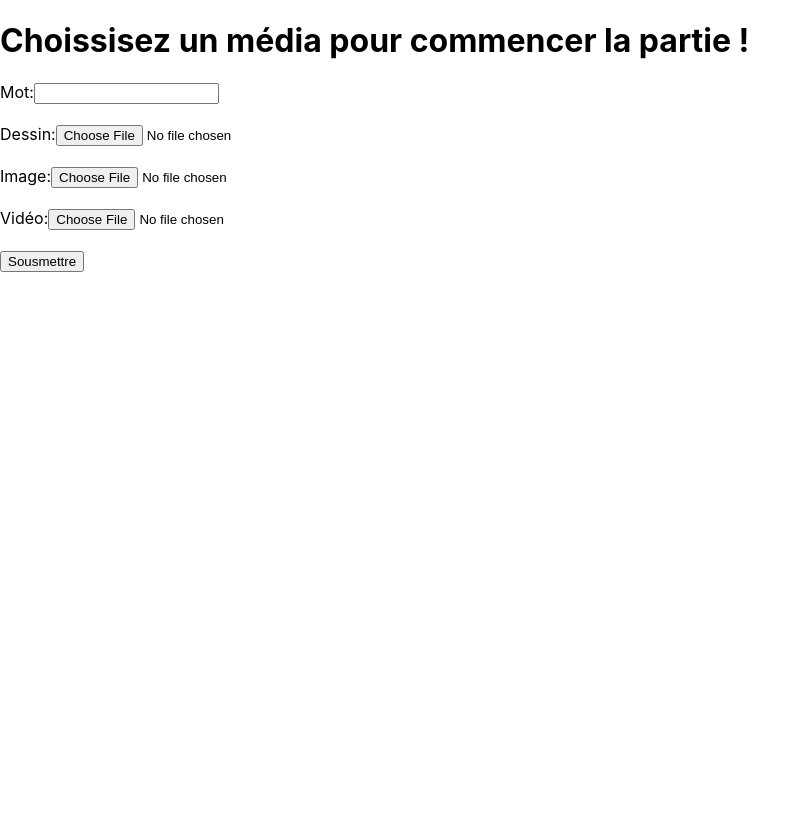
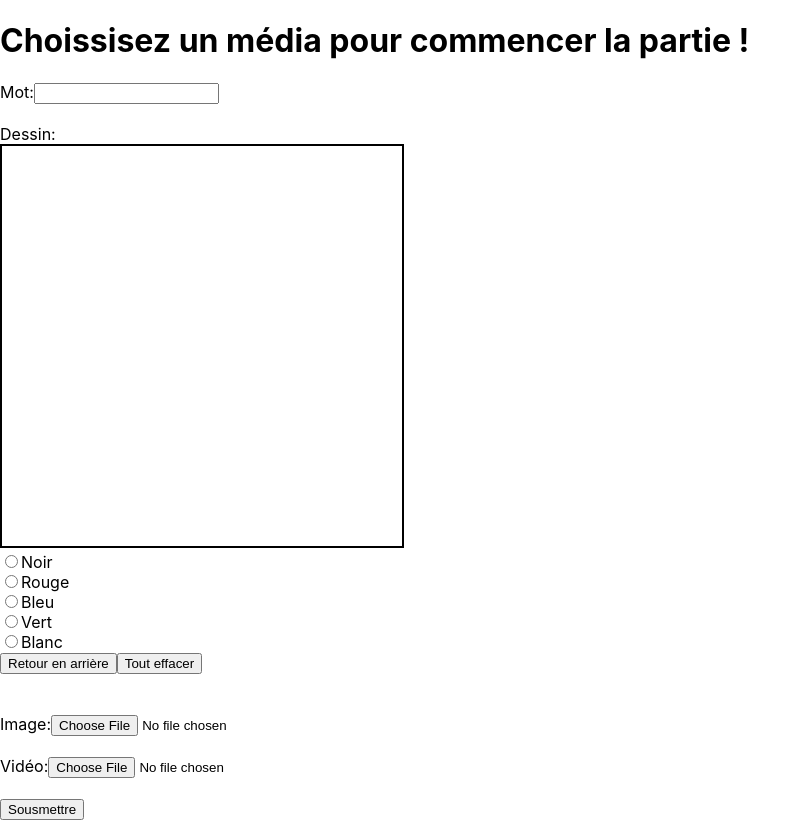
Before and after one commit to Pierre-Hugo/Projet_v1, a React (Create React App) app in the folder frontend-react/: page /export in a window 1280 px wide. Shown: the whole page, without its empty margins (0-810 px from the left). Built offline with nearby package versions, Linux system fonts and the light colour scheme; no server answers.

Commit message:
API dessin
presque terminée manque le retour au radio button noir à régler

```diff
--- /dev/null
+++ b/frontend-react/src/components/Canvas.js
@@ -0,0 +1,111 @@
+import React, { Component } from 'react';
+
+class CanvasComponent extends Component {
+  constructor(props) {
+    super(props);
+    this.canvasRef = React.createRef();
+    this.clearButtonRef = React.createRef();
+    this.clearAllRef = React.createRef();
+    this.path = [];
+    this.currentColor = '#000000';
+  }
+
+  componentDidMount() {
+    const canvas = this.canvasRef.current;
+    const ctx = canvas.getContext('2d');
+
+    let drawing = false;
+
+    canvas.addEventListener('mousedown', (e) => {
+      drawing = true;
+      ctx.beginPath();
+      ctx.strokeStyle = this.currentColor;
+      ctx.moveTo(e.clientX - canvas.getBoundingClientRect().left, e.clientY - canvas.getBoundingClientRect().top);
+    });
+
+    canvas.addEventListener('mousemove', (e) => {
+      if (!drawing) return;
+      ctx.lineTo(e.clientX - canvas.getBoundingClientRect().left, e.clientY - canvas.getBoundingClientRect().top);
+      ctx.stroke();
+    });
+
+    canvas.addEventListener('mouseup', () => {
+      drawing = false;
+      ctx.closePath();
+      this.path.push(ctx.getImageData(0, 0, canvas.width, canvas.height));
+    });
+
+    canvas.addEventListener('mouseout', () => {
+      drawing = false;
+    });
+
+    this.clearButtonRef.current.addEventListener('click', () => {
+      if (this.path.length > 0) {
+        this.path.pop();
+        this.clearCanvas();
+        this.path.forEach((pathData) => ctx.putImageData(pathData, 0, 0));
+      }
+    });
+
+    this.clearAllRef.current.addEventListener('click', () => {
+      ctx.clearRect(0, 0, canvas.width, canvas.height);
+    });
+
+    const colors = [
+      { id: 'black', color: '#000000' },
+      { id: 'red', color: '#ff0000' },
+      { id: 'blue', color: '#0000ff' },
+      { id: 'green', color: '#00ff00' },
+      { id: 'white', color: '#ffffff' },
+    ];
+
+    colors.forEach((colorData) => {
+      const button = document.getElementById(colorData.id);
+      button.addEventListener('click', () => {
+        this.currentColor = colorData.color; // Mettez à jour la couleur actuelle
+        ctx.strokeStyle = this.currentColor;
+      });
+    });
+
+    ctx.lineWidth = 3;
+  }
+
+  clearCanvas = () => {
+    const canvas = this.canvasRef.current;
+    const ctx = canvas.getContext('2d');
+    ctx.clearRect(0, 0, canvas.width, canvas.height);
+  };
+
+  render() {
+    return (
+      <div>
+        <canvas
+          ref={this.canvasRef}
+          width={400}
+          height={400}
+          style={{ border: '2px solid black' }}
+        ></canvas>
+        <br/>
+        <input type="radio" id="black" name="color"></input>
+        <label for="color">Noir</label>
+        <br/>
+        <input type="radio" id="red" name="color"></input>
+        <label for="color">Rouge</label>
+        <br/>
+        <input type="radio" id="blue" name="color"></input>
+        <label for="color">Bleu</label>
+        <br/>
+        <input type="radio" id="green" name="color"></input>
+        <label for="color">Vert</label>
+        <br/>
+        <input type="radio" id="white" name="color"></input>
+        <label for="color">Blanc</label>
+        <br/>
+        <button ref={this.clearButtonRef}>Retour en arrière</button>
+        <button ref={this.clearAllRef}>Tout effacer</button>
+      </div>
+    );
+  }
+}
+
+export default CanvasComponent;
--- a/frontend-react/src/pages/Export.js
+++ b/frontend-react/src/pages/Export.js
@@ -1,11 +1,15 @@
 import React, { useState } from 'react';
+import CanvasComponent from '../components/Canvas';
 
 
 function Export({ws}) {
 
     const [mot, setInputMot] = useState('');
     const [image, setFileImage] = useState(null);
+    const [video, setFileVideo] = useState(null);
 
+
+    //INPUT
     const handleInputChange = (e) => {
       setInputMot(e.target.value);
 
@@ -32,7 +36,38 @@ function Export({ws}) {
 
         //ws.send(JSON.stringify({ data: jsonData }));
 
-          await sendFileToWebSocket(image);
+          //await sendFileToWebSocket(image);
+          await sendNameFiles(jsonData)
+          console.log()
+
+        } else {
+          setFileImage(null);
+        }
+
+      };
+
+      const handleVideoChange = async (e) => {
+
+        const video = e.target.files[0];
+
+
+
+        if (video) {
+          setFileImage(video);
+
+                        // Créez un objet contenant les données que vous souhaitez envoyer
+        const dataToSend = {
+            fileName: video.name,
+            fileSize: video.size,
+            fileType: video.type,
+        };
+
+      // Convertissez l'objet en une chaîne JSON
+      const jsonData = JSON.stringify(dataToSend);
+
+        //ws.send(JSON.stringify({ data: jsonData }));
+
+          //await sendFileToWebSocket(video);
           await sendNameFiles(jsonData)
           console.log()
 
@@ -76,7 +111,7 @@ function Export({ws}) {
   const handleSubmit = async (e) => {
     e.preventDefault(); // Prevent the default form submission behavior
 
-    if (!mot) {
+    if (!mot && !image && !video) {
       // Handle the case when "mot" is empty, if needed
       return;
     }
@@ -86,6 +121,12 @@ function Export({ws}) {
     formData.append('mot', mot);
     if (image) {
       formData.append('image', image);
+      await sendFileToWebSocket(image);
+    }
+
+    if (video) {
+      formData.append('video', video);
+      await sendFileToWebSocket(video);
     }
 
     try {
@@ -100,6 +141,7 @@ function Export({ws}) {
       // Clear the form after sending
       setInputMot('');
       setFileImage(null);
+      setFileVideo(null);
     } catch (error) {
       console.error('Error sending data via WebSocket:', error);
     }
@@ -129,19 +171,20 @@ function Export({ws}) {
                 <br />
                 <label>
                     Dessin:
-                    <input type="file" value="" />
+                    <CanvasComponent />
                 </label>
+
                 <br />
                 <br />
                 <label>
                     Image:
-                    <input type="file" onChange={handleImageChange} />
+                    <input type="file" accept=".jpg, .png, .heic, .tiff" onChange={handleImageChange} />
                 </label>
                 <br />
                 <br />
                 <label>
                     Vidéo:
-                    <input type="file" value="" />
+                    <input type="file" accept=".mp4, .mv4, .mov" onChange={handleVideoChange}  />
                 </label>
                 <br />
                 <br />
```
